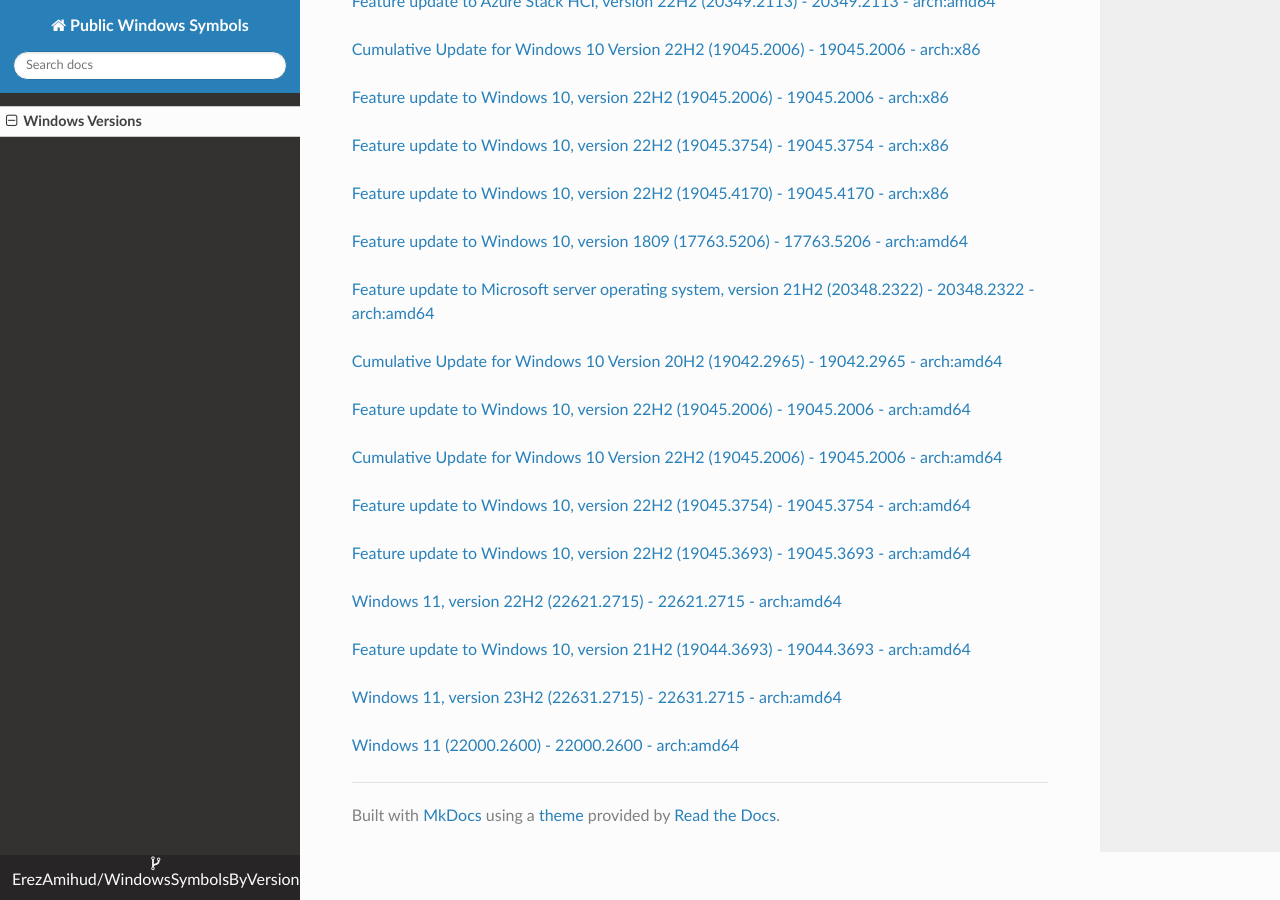
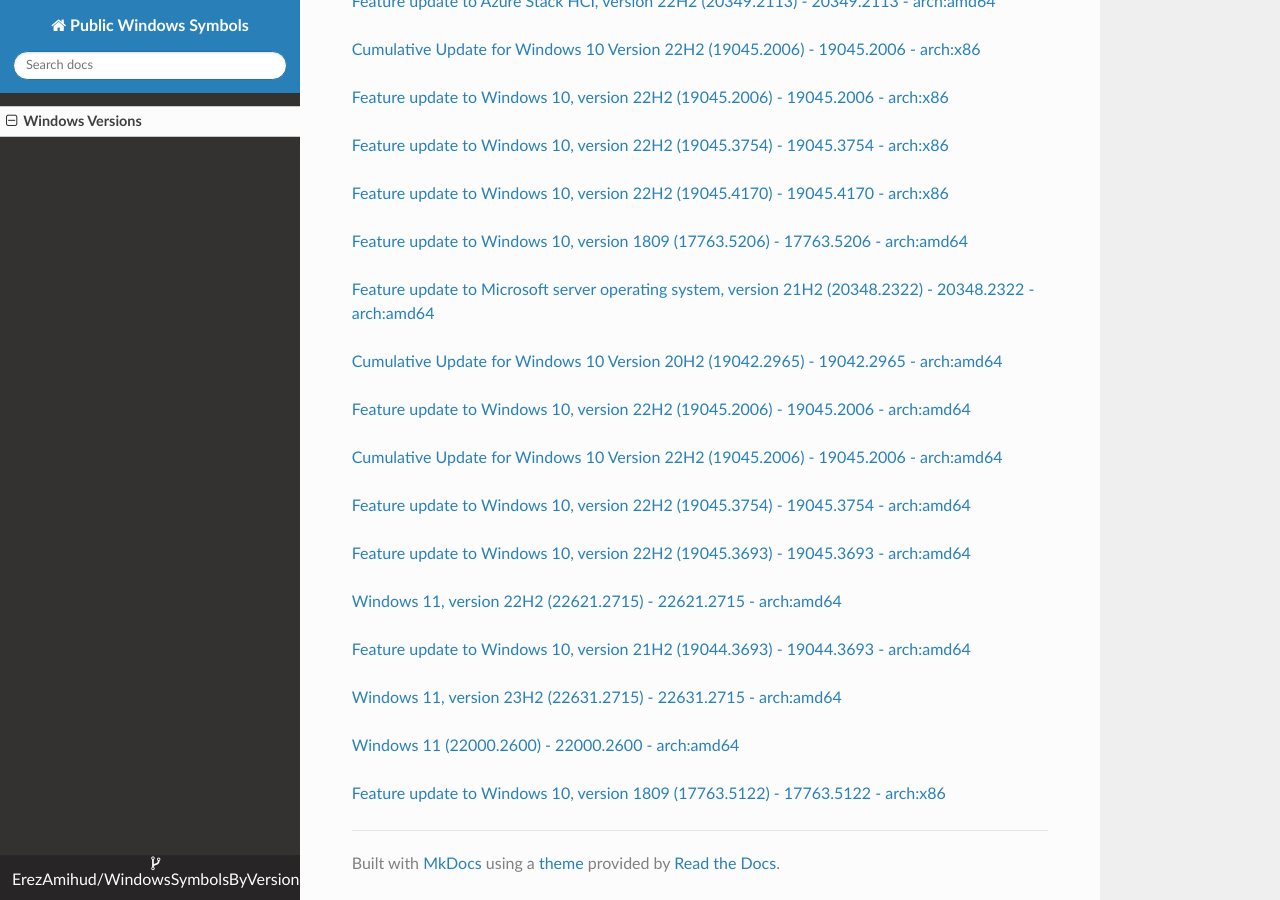
Before and after one commit to ErezAmihud/WindowsSymbolsByVersion, an MkDocs documentation site: the page built from docs/index.md, in a window 1280 px wide and 900 px high, scrolled down 21077 px. Built offline with MkDocs 1.6.1, drawn with Linux system fonts in a browser that asks for light colours; nearby versions of some CDN libraries.

Commit message:
Automated commit, add manifest for a0104ee8-62f8-4c2c-b181-997b74d0e2a3

```diff
--- a/docs/index.md
+++ b/docs/index.md
@@ -1177,3 +1177,6 @@
 
 
 [Windows 11 (22000.2600) - 22000.2600 - arch:amd64](https://github.com/ErezAmihud/WindowsSymbolsByVersion/blob/main/manifests/785ee69a-2c0b-4d97-9e3e-4668b90c6c15.manifest)
+
+
+[Feature update to Windows 10, version 1809 (17763.5122) - 17763.5122 - arch:x86](https://github.com/ErezAmihud/WindowsSymbolsByVersion/blob/main/manifests/a0104ee8-62f8-4c2c-b181-997b74d0e2a3.manifest)
```
Also changed, not shown: process_builds.json (+1 -1 lines), 1 other file.
